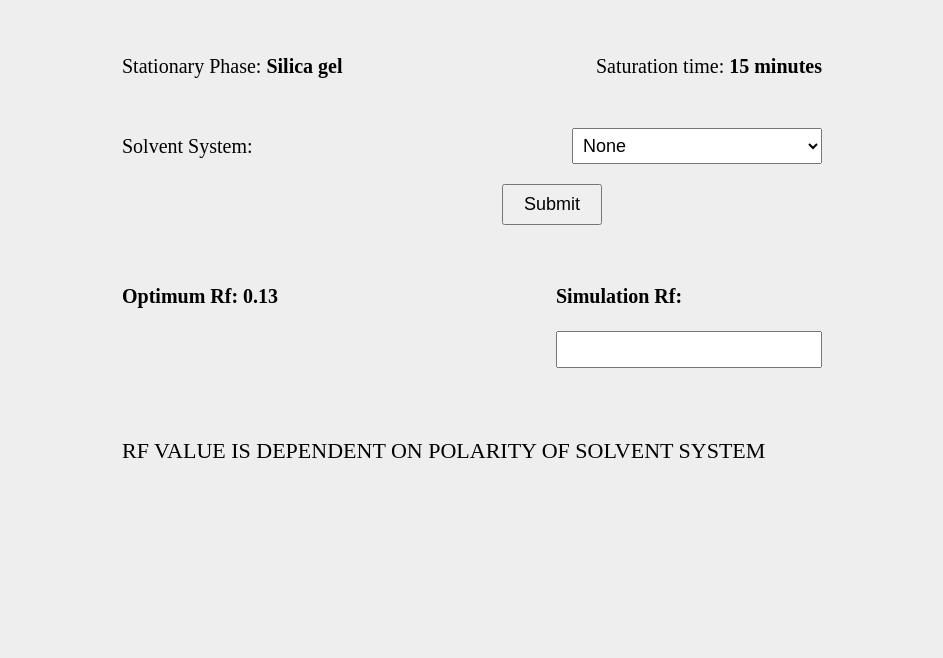
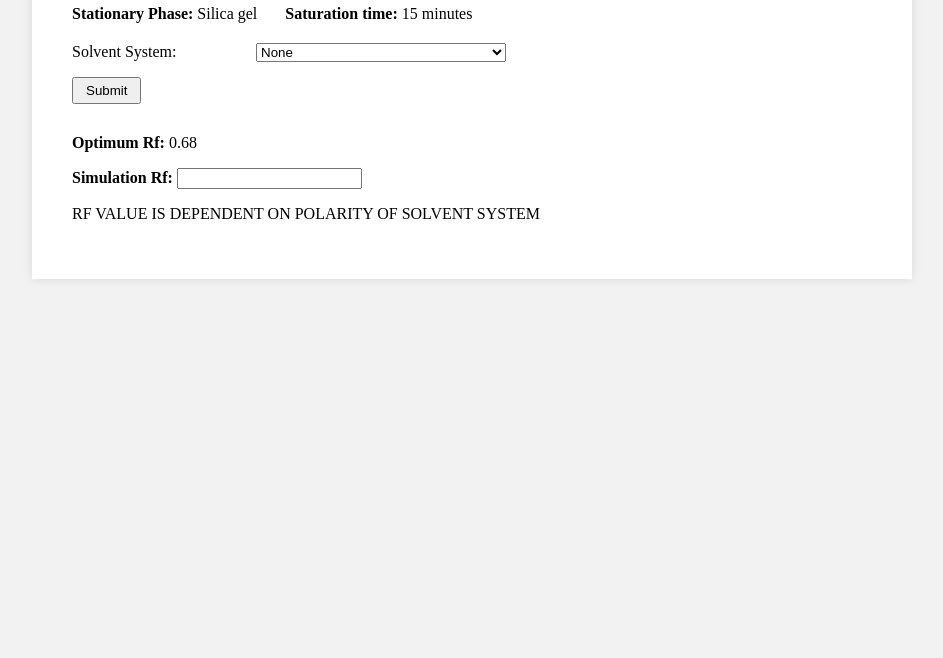
Before and after one commit to virtual-labs/exp-embelin-estimation-dei, a plain HTML site: page experiment/simulation/index.html in a window 1280 px wide. Shown: the part 142-800 px from the top of the page, without its empty margins (168-1111 px from the left). Drawn offline with Linux system fonts and the light colour scheme.

Commit message:
Update index.html

```diff
--- a/experiment/simulation/index.html
+++ b/experiment/simulation/index.html
@@ -3,65 +3,53 @@
 <head>
 <meta charset="UTF-8">
 <meta name="viewport" content="width=device-width, initial-scale=1.0">
-<title>TLC Simulation</title>
+<title>Simulation</title>
 
 <style>
 body{
     font-family: "Times New Roman", serif;
-    background:#eee;
+    background:#f2f2f2;
 }
 
 .container{
-    width:700px;
-    margin:80px auto;
-}
-
-h1{
-    margin-bottom:80px;
+    width:800px;
+    margin:40px auto;
+    background:#fff;
+    padding:40px;
+    box-shadow:0 0 10px rgba(0,0,0,0.1);
 }
 
 .row{
-    display:flex;
-    justify-content:space-between;
-    margin-bottom:50px;
-    font-size:20px;
-}
-
-.form-row{
-    display:flex;
-    justify-content:space-between;
-    align-items:center;
-    margin-bottom:20px;
+    margin:20px 0;
 }
 
 label{
-    font-size:20px;
-}
-
-select,
-input{
-    width:250px;
-    padding:6px;
-    font-size:18px;
+    display:inline-block;
+    width:180px;
 }
 
 button{
-    margin-left:380px;
-    padding:8px 20px;
-    font-size:18px;
+    margin-top:15px;
+    padding:4px 12px;
     cursor:pointer;
 }
 
-.result-row{
-    display:flex;
-    justify-content:space-between;
-    margin-top:60px;
-    font-size:20px;
+.result{
+    margin-top:30px;
 }
 
-.note{
-    margin-top:70px;
-    font-size:22px;
+.explanation{
+    display:none;
+    margin-top:80px;
+}
+
+.explanation h2{
+    margin-bottom:30px;
+}
+
+.explanation p{
+    line-height:1.7;
+    text-align:justify;
 }
 </style>
 </head>
@@ -69,71 +57,87 @@ button{
 
 <div class="container">
 
-    <h1>Simulation</h1>
+    <h2>Simulation</h2>
 
     <div class="row">
-        <div>
-            Stationary Phase:
-            <strong>Silica gel</strong>
-        </div>
-
-        <div>
-            Saturation time:
-            <strong>15 minutes</strong>
-        </div>
+        <strong>Stationary Phase:</strong> Silica gel
+        &nbsp;&nbsp;&nbsp;&nbsp;&nbsp;
+        <strong>Saturation time:</strong> 15 minutes
     </div>
 
-    <div class="form-row">
+    <div class="row">
         <label>Solvent System:</label>
 
-        <select id="one">
+        <select name="one" id="one">
             <option>None</option>
-            <option>Toluene: Acetone:: 4:1</option>
-            <option>Toluene: Acetone:: 2:1</option>
-            <option>Toluene: Acetone:: 1:1</option>
-            <option>Toluene: Acetone:: 6:1</option>
-            <option>Toluene: Acetone:: 9:1</option>
+            <option>n-propanol: n-butanol: ammonia(7:1:4)</option>
+            <option>n-propanol: n-butanol: ammonia(7:1:3)</option>
+            <option>n-propanol: n-butanol: ammonia(7:1:2)</option>
+            <option>n-propanol: n-butanol: ammonia(7:1:1)</option>
         </select>
+
+        <br>
+        <button onclick="showResult()">Submit</button>
     </div>
 
-    <button onclick="showRf()">Submit</button>
+    <div class="result">
+        <p><strong>Optimum Rf:</strong> 0.68</p>
+        <p>
+            <strong>Simulation Rf:</strong>
+            <input type="text" id="rfValue" readonly>
+        </p>
 
-    <div class="result-row">
-
-        <div>
-            <strong>Optimum Rf: 0.13</strong>
-        </div>
-
-        <div>
-            <strong>Simulation Rf:</strong><br><br>
-
-            <input type="text" id="rfResult" readonly>
-        </div>
-
+        <p>RF VALUE IS DEPENDENT ON POLARITY OF SOLVENT SYSTEM</p>
     </div>
 
-    <div class="note">
-        RF VALUE IS DEPENDENT ON POLARITY OF SOLVENT SYSTEM
+    <!-- Hidden initially -->
+    <div class="explanation" id="explanation">
+        <h2>EXPLANATION:</h2>
+
+        <p>
+            Besides other factors, Rf value is dependent on the polarity
+            of the solvent system. It increases with the rise in polarity
+            while showing decreasing trend with the lowering of the
+            polarity of the solvent system. As the solvent system moves
+            over the surface of the stationary phase, it transports the
+            analytes over the particles of the stationary phase.
+        </p>
+
+        <p>
+            If a highly polar solvent is used, it will interact strongly
+            with the molecules of stationary phase and will leave only
+            few sites on the surface of stationary phase, free to bind
+            with the analytes. The analytes will therefore move quickly
+            over the stationary phase.
+        </p>
+
+        <p>
+            Similarly, polar groups in the solvent can interact strongly
+            with polar functionality in the analytes and prevent
+            interaction of the analytes with the surface of the
+            stationary phase.
+        </p>
     </div>
 
 </div>
 
 <script>
-function showRf() {
+function showResult() {
 
     const solvent = document.getElementById("one").value;
-    const resultBox = document.getElementById("rfResult");
+    const rfBox = document.getElementById("rfValue");
 
     const rfValues = {
-        "None": "",
-        "Toluene: Acetone:: 4:1": "0.13",
-        "Toluene: Acetone:: 2:1": "0.25",
-        "Toluene: Acetone:: 1:1": "0.42",
-        "Toluene: Acetone:: 6:1": "0.09",
-        "Toluene: Acetone:: 9:1": "0.05"
+        "n-propanol: n-butanol: ammonia(7:1:4)": "0.68",
+        "n-propanol: n-butanol: ammonia(7:1:3)": "0.62",
+        "n-propanol: n-butanol: ammonia(7:1:2)": "0.57",
+        "n-propanol: n-butanol: ammonia(7:1:1)": "0.52"
     };
 
-    resultBox.value = rfValues[solvent] || "";
+    rfBox.value = rfValues[solvent] || "";
+
+    // Show explanation after submit
+    document.getElementById("explanation").style.display = "block";
 }
 </script>
 
```
